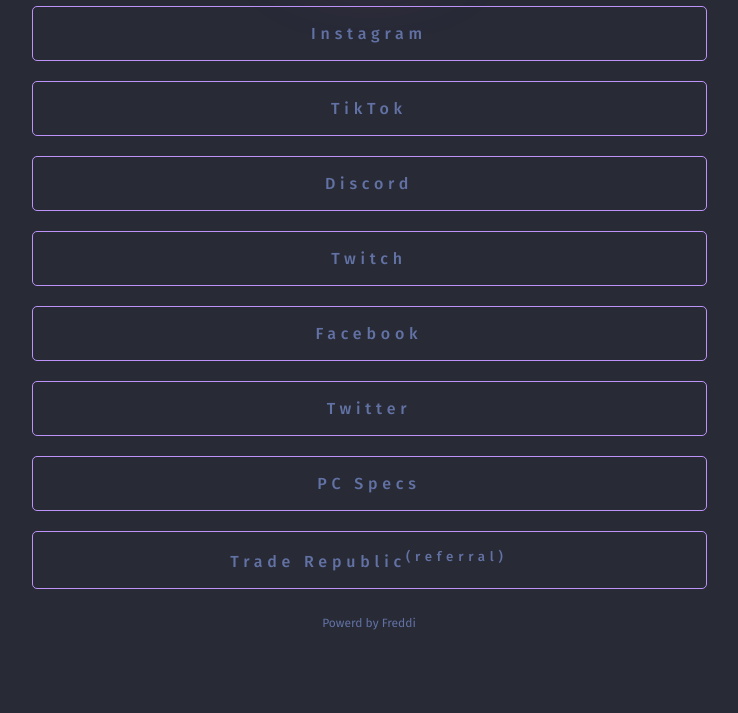
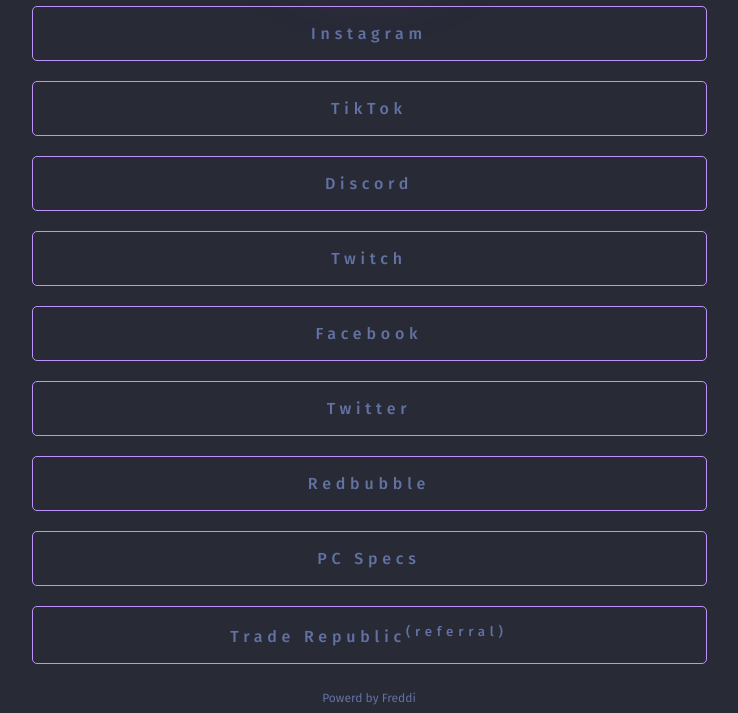
Before and after one commit to creanima/creanimalink, a website built with Vite: page index.html in a window 1280 px wide. Shown: the part 198-911 px from the top of the page, without its empty margins (271-1009 px from the left). Before the commit the page ends 836 px from the top, so only its background shows below. Built offline with nearby package versions, Linux system fonts and the light colour scheme; some packages are replaced by stand-ins of ours.

Commit message:
Add Redbubble
https://mofti.link/redbubble

```diff
--- a/index.html
+++ b/index.html
@@ -20,6 +20,7 @@
     <a class="link" href="/twitch" target="_blank">Twitch</a>
     <a class="link" href="/facebook" target="_blank">Facebook</a>
     <a class="link" href="/twitter" target="_blank">Twitter</a>
+    <a class="link" href="/redbubble" target="_blank">Redbubble</a>
     <a class="link" href="/pc" target="_blank">PC Specs</a>
     <a class="link" href="/trade-republic" target="_blank">Trade Republic<sup>(referral)</sup></a>
   </div>
```
